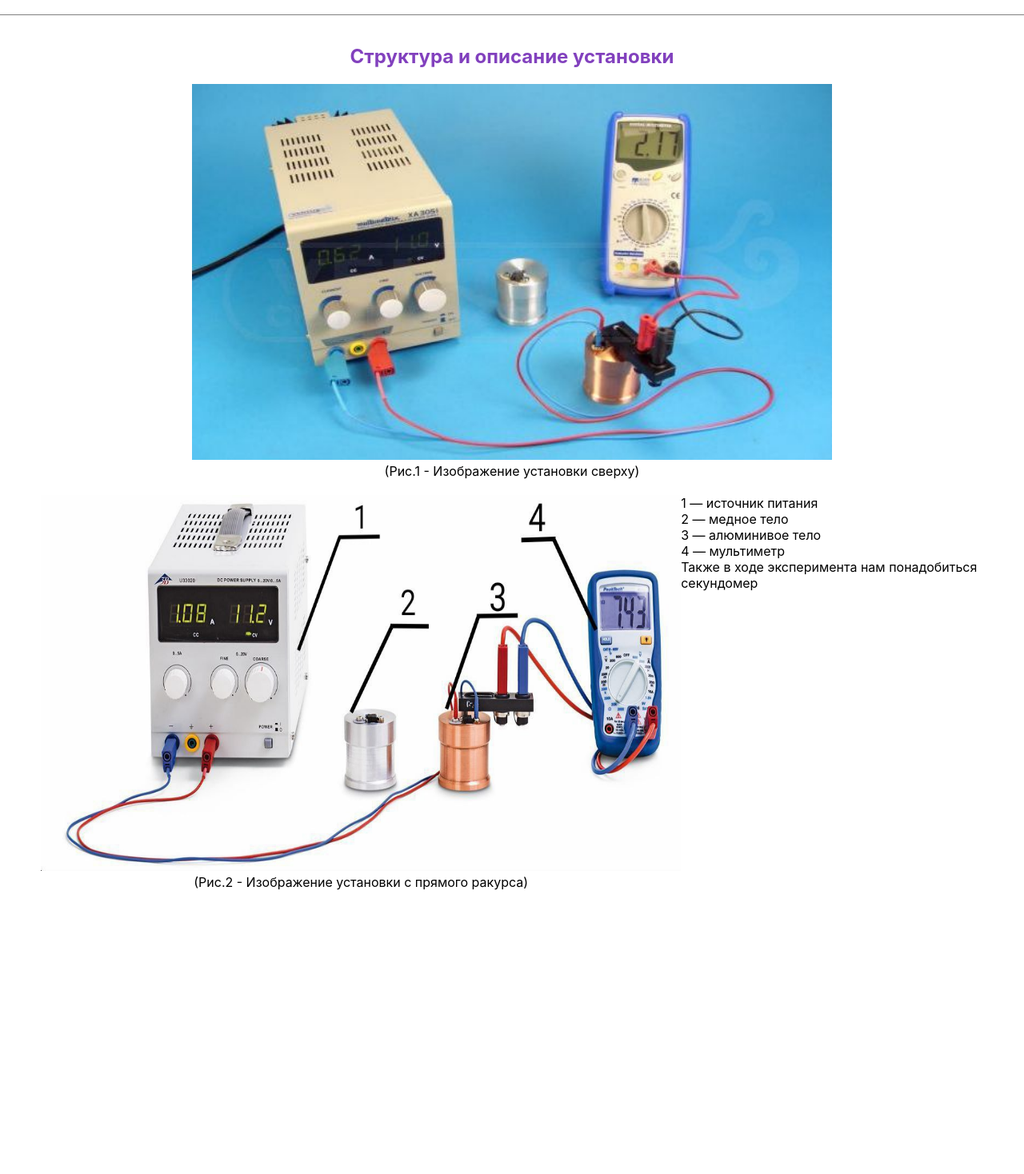
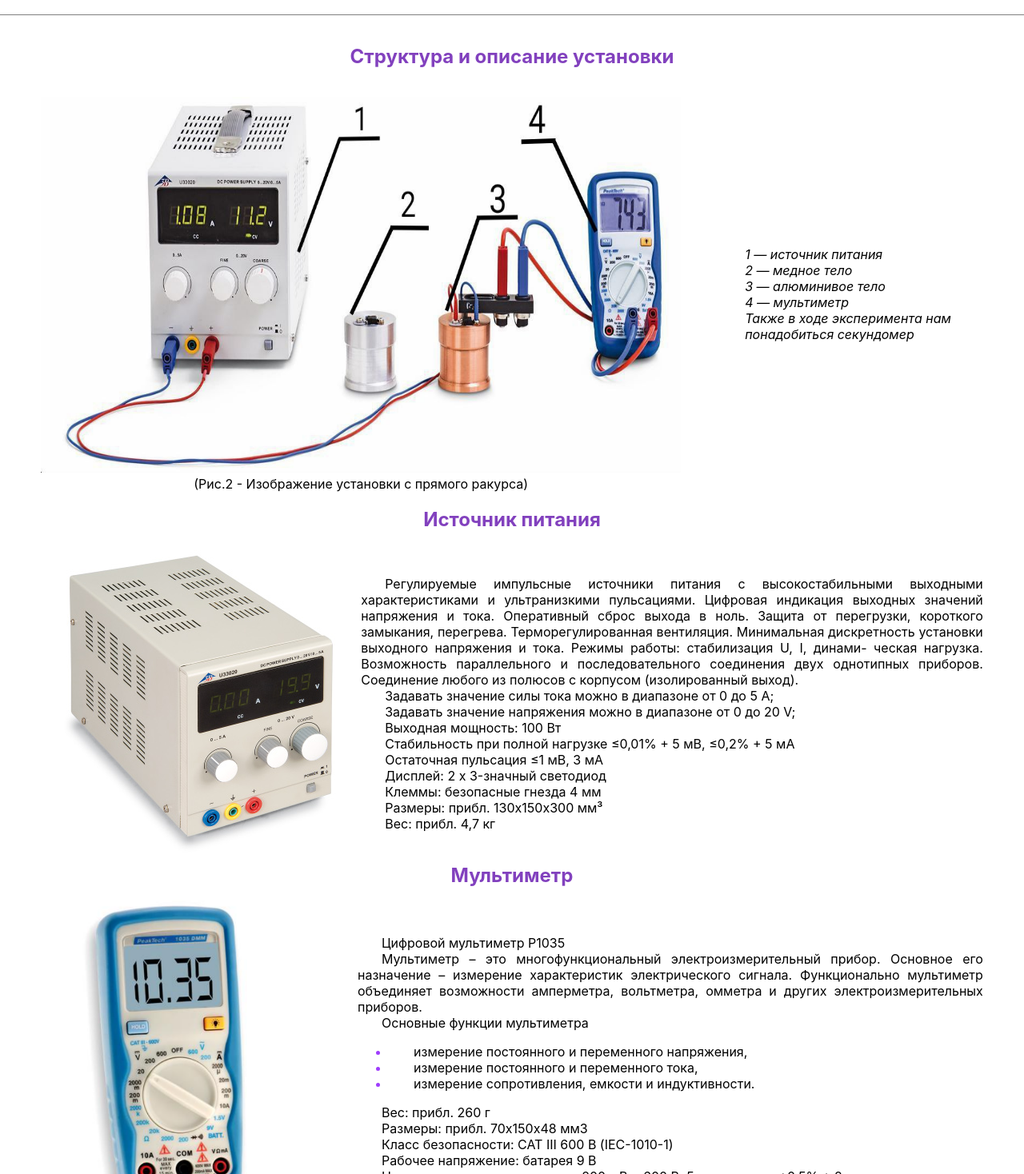
Before and after one commit to Alina0708/react-cms-project, a React (Create React App) app: page /structure in a window 1280 px wide. Shown: the part 42-1510 px from the top of the page at 80% size. Before the commit the page ends 1214 px from the top, so only its background shows below. Built offline with nearby package versions, Linux system fonts and the light colour scheme.

Commit message:
add information contacts, add sticky title in pages theotry and structure, add content in page home

```diff
--- /dev/null
+++ b/src/assets/css/Main.css
@@ -0,0 +1,6 @@
+.titleSticky {
+  position: sticky;
+  top: 60px;
+  background: white;
+  z-index: 1;
+}
--- a/src/components/Contacts/Contacts.js
+++ b/src/components/Contacts/Contacts.js
@@ -19,7 +19,11 @@ const Contacts = () => {
           <p>Севрюк Алина</p>
         </div>
       </div>
-      <div className={classes.number}>Вы можете связаться со мной по номеру ###########</div>
+      <div className={classes.number}>
+        <p>Вы можете связаться со мной по номеру +3752952698##</p>
+        <p>github - https://github.com/Alina0708/react-cms-project.git</p>
+        <p>telegram - https://t.me/alina_sevryuk</p>
+      </div>
     </section>
   );
 };
--- a/src/components/Contacts/Contacts.module.css
+++ b/src/components/Contacts/Contacts.module.css
@@ -59,8 +59,8 @@
 }
 
 .number {
-  display: flex;
-  justify-content: center;
+  text-align: center;
+  flex-direction: column;
   margin-top: 20px;
   color: grey;
 }
--- a/src/components/Home/Home.js
+++ b/src/components/Home/Home.js
@@ -1,14 +1,13 @@
 import classes from '../Home/Home.module.css';
+import installation1 from '../../image/installation1.jpg'
 
 const Home = () => {
   console.log('home');
   return (
-    <div>
       <section className={classes.term}>
-        <p>ВНУТРЕННЯЯ ЭНЕРГИЯ И РАБОТА ЭЛЕКТРИЧЕСКОГО ТОКА</p>
+        <img alt={installation1} src={installation1} className={classes.foneImage}/>
+        <p className={classes.centered}>ВНУТРЕННЯЯ ЭНЕРГИЯ И РАБОТА ЭЛЕКТРИЧЕСКОГО ТОКА</p>
       </section>
-      Home page
-    </div>
   );
 };
 
--- a/src/components/Home/Home.module.css
+++ b/src/components/Home/Home.module.css
@@ -1,8 +1,23 @@
-.term {
-  height: 200px;
-  background: linear-gradient(to top, #fefcea, #9f3dfd);
-}
+/* .term {
+
+} */
 
 .term p {
   text-align: center;
 }
+
+.foneImage{
+  filter: alpha(Opacity=25); /* Полупрозрачность для IE */
+  opacity: 0.25;
+  width: 100%;
+}
+
+.centered {
+  font-size: 28px;
+  color: rgb(96, 33, 155);
+  font-weight: 800;
+  position: absolute;
+  top: 40%;
+  left: 50%;
+  transform: translate(-50%, -50%);
+}
--- a/src/components/Structure/Structure.js
+++ b/src/components/Structure/Structure.js
@@ -1,26 +1,72 @@
 import classes from '../Structure/Structure.module.css';
-import installation from '../../image/installation.jpg';
+// import installation from '../../image/installation.jpg';
 import installation2 from '../../image/installation2.jpg';
+import DC_Power_Supply from '../../image/DC_Power_Supply.jpg';
+import multimetr from '../../image/multimetr.png';
 
 const Structure = () => {
   return (
     <section className={classes.structure}>
-      <h1>Структура и описание установки</h1>
-      <div className={classes.fotoInstallation}>
+      <h1 className={classes.titleSticky}>Структура и описание установки</h1>
+      {/* <div className={classes.fotoInstallation}>
         <img alt="installation" src={installation} />
         <p>(Рис.1 - Изображение установки сверху)</p>
-      </div>
+      </div> */}
       <div className={classes.descriptionInstallation}>
         <div className={classes.fotoInstallation}>
           <img alt="installation2" src={installation2} />
           <p>(Рис.2 - Изображение установки с прямого ракурса)</p>
         </div>
         <div className={classes.compound}>
-          <p>1 — источник питания</p>
-          <p>2 — медное тело</p>
-          <p>3 — алюминивое тело</p>
-          <p>4 — мультиметр</p>
-          <p>Также в ходе эксперимента нам понадобиться секундомер</p>
+          <em>1 — источник питания</em>
+          <em>2 — медное тело</em>
+          <em>3 — алюминивое тело</em>
+          <em>4 — мультиметр</em>
+          <em>Также в ходе эксперимента нам понадобиться секундомер</em>
+        </div>
+      </div>
+      <h1>Источник питания</h1>
+      <div className={classes.componentInstallaion}>
+        <img alt="DC_Power_Supply" src={DC_Power_Supply} />
+        <p>
+          Регулируемые импульсные источники питания с высокостабильными выходными характеристиками и ультранизкими
+          пульсациями. Цифровая индикация выходных значений напряжения и тока. Оперативный сброс выхода в ноль. Защита
+          от перегрузки, короткого замыкания, перегрева. Терморегулированная вентиляция. Минимальная дискретность
+          установки выходного напряжения и тока. Режимы работы: стабилизация U, I, динами- ческая нагрузка. Возможность
+          параллельного и последовательного соединения двух однотипных приборов. Соединение любого из полюсов с корпусом
+          (изолированный выход).
+          <p>Задавать значение силы тока можно в диапазоне от 0 до 5 A;</p>
+          <p>Задавать значение напряжения можно в диапазоне от 0 до 20 V;</p>
+          <p>Выходная мощность: 100 Вт</p>
+          <p>Стабильность при полной нагрузке ≤0,01% + 5 мВ, ≤0,2% + 5 мА</p>
+          <p>Остаточная пульсация ≤1 мВ, 3 мА</p>
+          <p>Дисплей: 2 x 3-значный светодиод</p>
+          <p>Клеммы: безопасные гнезда 4 мм</p>
+          <p>Размеры: прибл. 130x150x300 мм³</p>
+          <p>Вес: прибл. 4,7 кг</p>
+        </p>
+      </div>
+      <h1>Мультиметр</h1>
+      <div className={classes.componentInstallaion}>
+        <img alt="multimetr" src={multimetr} className={classes.sizeImage} />
+        <div className={classes.multimetr}>
+          <p>Цифровой мультиметр P1035</p>
+          <p>
+            Мультиметр – это многофункциональный электроизмерительный прибор. Основное его назначение – измерение
+            характеристик электрического сигнала. Функционально мультиметр объединяет возможности амперметра,
+            вольтметра, омметра и других электроизмерительных приборов.
+          </p>
+          <p>Основные функции мультиметра</p>
+          <ul>
+            <li>измерение постоянного и переменного напряжения,</li>
+            <li>измерение постоянного и переменного тока,</li>
+            <li>измерение сопротивления, емкости и индуктивности.</li>
+          </ul>
+          <p>Вес: прибл. 260 г</p>
+          <p>Размеры: прибл. 70x150x48 мм3</p>
+          <p>Класс безопасности: CAT III 600 В (IEC-1010-1)</p>
+          <p>Рабочее напряжение: батарея 9 В</p>
+          <p>Напряжение постоянного тока: 200 мВ − 600 В, 5 диапазонов, ±0,5% ± 2 разряда</p>
         </div>
       </div>
     </section>
--- a/src/components/Structure/Structure.module.css
+++ b/src/components/Structure/Structure.module.css
@@ -2,6 +2,7 @@
 .fotoInstallation {
   flex-direction: column;
   text-align: center;
+  margin-top: 20px;
   margin-bottom: 20px;
 }
 .fotoInstallation img {
@@ -24,5 +25,36 @@
 }
 
 .compound{
+  display: flex;
+  flex-direction: column;
+  justify-content: center;
+  margin-left: 80px;
+}
 
+/* .fotoInstallation img:hover ~ .em{
+  margin-left: 100px;
+}  */
+
+.componentInstallaion{
+  display: flex;
+  text-indent: 30px;
+  text-align: justify;
+  align-items: center;
 }
+
+.sizeImage{
+  height: 400px;
+}
+
+.multimetr{
+  display: flex;
+  flex-direction: column;
+  margin-left: 120px;
+}
+
+.titleSticky {
+  position: sticky;
+  top: 60px;
+  background: white;
+  z-index: 1;
+}
--- a/src/components/Theory/Theory.js
+++ b/src/components/Theory/Theory.js
@@ -16,7 +16,7 @@ const Theory = () => {
   console.log('theory');
   return (
     <section className={classes.theory}>
-      <h1>ВНУТРЕННЯЯ ЭНЕРГИЯ И РАБОТА ЭЛЕКТРИЧЕСКОГО ТОКА</h1>
+      <h1 className={classes.titleSticky}>ВНУТРЕННЯЯ ЭНЕРГИЯ И РАБОТА ЭЛЕКТРИЧЕСКОГО ТОКА</h1>
       <p className={classes.indent}>
         <span className={classes.definition}>Электрическая энергия (электроэнергия)</span>- способность
         электромагнитного поля совершать работу под действием приложенного напряжения в технологическом процессе её
@@ -67,13 +67,13 @@ const Theory = () => {
       </div>
       <p>
         При подстановки закона ома &nbsp;
-        <img alt="Oma" src={Oma} className={classes.omaW}/>
+        <img alt="Oma" src={Oma} className={classes.omaW} />
         <span className={classes.numberingFormule}>(4)</span>
       </p>
       <p>
         в формулу (3) закона Джоуля — Ленца мы получим работу электрического тока через напряжение и сопротивление:
         &nbsp;
-        <img alt="W_u2" src={W_u2} className={classes.omaW}/>
+        <img alt="W_u2" src={W_u2} className={classes.omaW} />
         <span className={classes.numberingFormule}>(5),</span>
       </p>
       <p>
@@ -126,7 +126,7 @@ const Theory = () => {
         от температуры:
       </p>
       <div className={classes.formule}>
-        <img alt="T" src={T} className={classes.omaW}/>
+        <img alt="T" src={T} className={classes.omaW} />
         <span className={classes.numberingFormule}>(9)</span>
       </div>
       <p>
--- a/src/components/Theory/Theory.module.css
+++ b/src/components/Theory/Theory.module.css
@@ -16,9 +16,11 @@ h3 {
   display: flex;
   justify-content: center;
   color: #8241be;
+  margin: 0;
+  padding-bottom: 1rem;
   /* margin-bottom: 1vw; */
 }
-h1{
+h1 {
   margin-top: 0;
 }
 h3 {
@@ -42,7 +44,7 @@ h3 {
   height: 20px;
 }
 
-.omaW{
+.omaW {
   height: 30px !important;
 }
 
@@ -58,7 +60,7 @@ li::marker {
   color: #9f3dfd;
 }
 
-.scientist{
+.scientist {
   margin-top: 30px;
   margin-bottom: 30px;
   width: 220px;
@@ -69,11 +71,11 @@ li::marker {
   flex-wrap: wrap;
 }
 
-.scientist:nth-child(2){
-margin-left: 50px;
+.scientist:nth-child(2) {
+  margin-left: 50px;
 }
 
-.scientist img:hover{
+.scientist img:hover {
   cursor: pointer;
   transform: scale(1.2);
 }
@@ -85,17 +87,23 @@ margin-left: 50px;
   background-color: #9f3dfd;
 }
 
-.scientists{
+.scientists {
   display: flex;
   justify-content: center;
 }
 
-.scientists em{
-  color:white;
+.scientists em {
+  color: white;
 }
 
-.scientist img{
+.scientist img {
   width: 140px;
-  height:200px;
+  height: 200px;
+}
 
+.titleSticky {
+  position: sticky;
+  top: 60px;
+  background: white;
+  z-index: 1;
 }
```
Also changed, not shown: src/image/multimetr.png (added).
